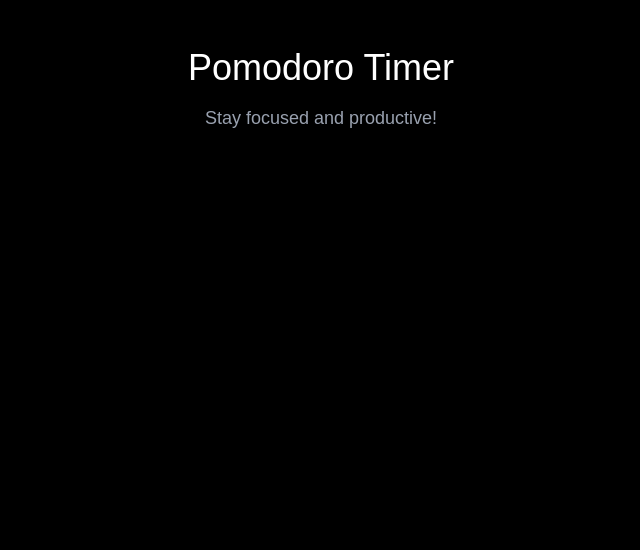
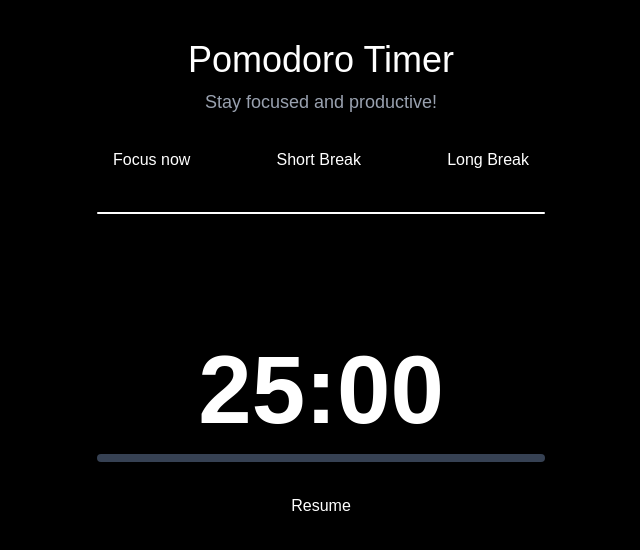
Before and after one commit to RosmeoP/my-pomodoro, a Next.js app: page / in a window 1280 px wide. Shown: the top 550 px of the page, without its empty margins (319-959 px from the left). Built offline with nearby package versions, Linux system fonts and the light colour scheme.

Commit message:
implement Pomodoro timer functionality with start, pause, and break options

```diff
--- a/src/app/pomodoro/page.js
+++ b/src/app/pomodoro/page.js
@@ -1,15 +1,104 @@
-import { DevBundlerService } from 'next/dist/server/lib/dev-bundler-service'
-import React from 'react'
+"use client";
+
+import React, { useState, useEffect } from 'react';
 
 const PomodoroPage = () => {
+    const initialTime = 25 * 60;
+    const [timeLeft, setTimeLeft] = useState(initialTime);
+    const [isRunning, setIsRunning] = useState(false);
+    const [totalTime, setTotalTime] = useState(initialTime);
+
+    const formatTime = (seconds) => {
+        const m = Math.floor(seconds / 60).toString().padStart(2, '0');
+        const s = (seconds % 60).toString().padStart(2, '0');
+        return `${m}:${s}`;
+    };
+
+    useEffect(() => {
+        let timer;
+        if (isRunning && timeLeft > 0) {
+            timer = setInterval(() => {
+                setTimeLeft(prev => prev - 1);
+            }, 1000);
+        } else if (timeLeft === 0) {
+            setIsRunning(false);
+        }
+        return () => clearInterval(timer);
+    }, [isRunning, timeLeft]);
+
+    const startFocus = () => {
+        const time = 25 * 60;
+        setTimeLeft(time);
+        setTotalTime(time);
+        setIsRunning(true);
+    };
+
+    const startShortBreak = () => {
+        const time = 5 * 60;
+        setTimeLeft(time);
+        setTotalTime(time);
+        setIsRunning(true);
+    };
+
+    const startLongBreak = () => {
+        const time = 15 * 60;
+        setTimeLeft(time);
+        setTotalTime(time);
+        setIsRunning(true);
+    };
+
+    const progressPercent = ((totalTime - timeLeft) / totalTime) * 100;
+
     return (
-        <div className="bg-black grid grid-rows-[20px_1fr_20px] items-center justify-items-center min-h-screen p-8 pb-20 gap-16 sm:p-20 font-[family-name:var(--font-geist-sans)]">
-            <div className="flex flex-col items-center justify-center gap-4">
-                <h1 className="text-4xl text-white">Pomodoro Timer</h1>
-                <p className="text-lg text-gray-400">Stay focused and productive!</p>
+        <div className="bg-black min-h-screen flex items-start justify-center p-6 sm:p-10 font-[family-name:var(--font-geist-sans)]">
+            <div className="w-full max-w-md">
+                {/* Header */}
+                <div className="flex flex-col items-center justify-center gap-2 mb-6">
+                    <h1 className="text-4xl text-white">Pomodoro Timer</h1>
+                    <p className="text-lg text-gray-400">Stay focused and productive!</p>
+                </div>
+
+                {/* Buttons */}
+                <div className='flex justify-between mb-4'>
+                    <button onClick={startFocus} className="text-white px-4 py-2 rounded hover:bg-gray-600 transition-colors">
+                        Focus now
+                    </button>
+                    <button onClick={startShortBreak} className="ml-4 text-white px-4 py-2 rounded hover:bg-gray-600 transition-colors">
+                        Short Break
+                    </button>
+                    <button onClick={startLongBreak} className="ml-4 text-white px-4 py-2 rounded hover:bg-gray-600 transition-colors">
+                        Long Break
+                    </button>
+                </div>
+
+                {/* White separator bar with more margin */}
+                <div className="h-[2px] bg-white w-full mt-8 mb-32 rounded"></div>
+
+                {/* Timer */}
+                <div className="text-white text-8xl font-bold text-center mb-4">
+                    {formatTime(timeLeft)}
+                </div>
+
+                {/* Progress bar directly under the timer */}
+                <div className="w-full h-2 bg-gray-700 rounded mb-6 overflow-hidden">
+                    <div
+                        className="h-full bg-green-500 transition-all duration-100 linear"
+                        style={{ width: `${progressPercent}%` }}
+                    />
+                </div>
+
+                {/* Pause/Resume button */}
+                <div className="flex justify-center">
+                    <button
+                        onClick={() => setIsRunning(prev => !prev)}
+                        className="text-white px-6 py-2 rounded hover:bg-gray-600 transition-colors"
+                    >
+                        {isRunning ? 'Pause' : 'Resume'}
+                    </button>
+                </div>
             </div>
         </div>
-    )
-}
+    );
+};
 
-export default PomodoroPage
+export default PomodoroPage;
```
